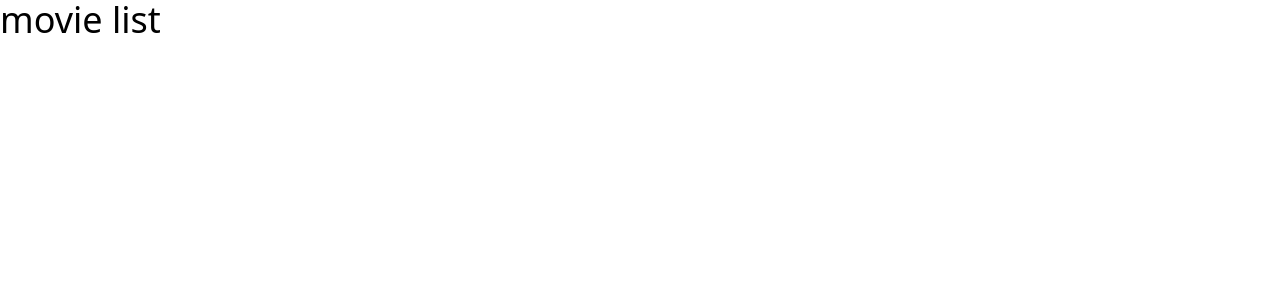
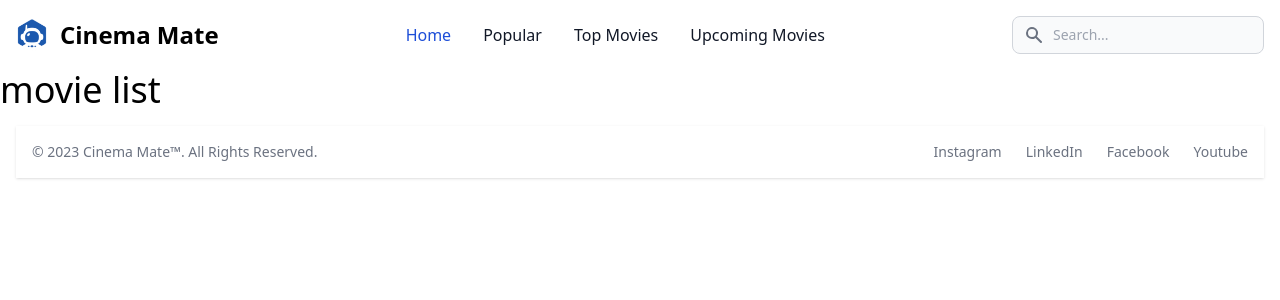
Before and after one commit to souravsarker2015/react_cinemate, a React (Create React App) app in the folder cinemate/: page / in a window 1280 px wide. Shown: the top 300 px of the page. Built offline with nearby package versions, Linux system fonts and the light colour scheme.

Commit message:
header footer added from flowbite tailwind css

```diff
--- a/cinemate/src/App.js
+++ b/cinemate/src/App.js
@@ -1,11 +1,14 @@
 import './App.css';
 
 import {AllRoutes} from "./route/AllRoutes";
+import {Footer, Header} from "./components";
 
 function App() {
     return (
         <div className="App">
+            <Header/>
             <AllRoutes/>
+            <Footer/>
         </div>
     );
 }
--- a/cinemate/src/components/Footer.js
+++ b/cinemate/src/components/Footer.js
@@ -1,7 +1,29 @@
+import {Link} from "react-router-dom";
+
 export const Footer = () => {
     return (
-        <footer>footer
 
+
+        <footer className="bg-white shadow m-4 dark:bg-gray-800">
+            <div className="w-full mx-auto max-w-screen-xl p-4 md:flex md:items-center md:justify-between"><span className="text-sm text-gray-500 sm:text-center dark:text-gray-400">© 2023 <Link to="/" className="hover:underline">Cinema Mate™</Link>. All Rights Reserved.</span>
+
+                <ul className="flex flex-wrap items-center mt-3 text-sm font-medium text-gray-500 dark:text-gray-400 sm:mt-0">
+                    <li>
+                        <a href="#" target={'_blank'} className="mr-4 hover:underline md:mr-6 ">Instagram</a>
+                    </li>
+                    <li>
+                        <a href="#" target={'_blank'} className="mr-4 hover:underline md:mr-6">LinkedIn</a>
+                    </li>
+                    <li>
+                        <a href="#" target={'_blank'} className="mr-4 hover:underline md:mr-6">Facebook</a>
+                    </li>
+                    <li>
+                        <a href="#" target={'_blank'} className="hover:underline">Youtube</a>
+                    </li>
+                </ul>
+            </div>
         </footer>
+
+
     );
 };
--- a/cinemate/src/components/Header.js
+++ b/cinemate/src/components/Header.js
@@ -1,6 +1,67 @@
+import Logo from '../assets/logo.png'
+import {Link,NavLink} from "react-router-dom";
+
 export const Header = () => {
     return (
-        <header>header
+        <header>
+
+            <nav className="bg-white border-gray-200 dark:bg-gray-900">
+                <div className="max-w-screen-xl flex flex-wrap items-center justify-between mx-auto p-4">
+                    <Link to={'/'} className="flex items-center">
+                        <img src={Logo} className="h-8 mr-3" alt="cinema-mate Logo"/>
+                        <span className="self-center text-2xl font-semibold whitespace-nowrap dark:text-white">Cinema Mate</span>
+                    </Link>
+
+                    <div className="flex md:order-2">
+                        <button type="button" data-collapse-toggle="navbar-search" aria-controls="navbar-search" aria-expanded="false" className="md:hidden text-gray-500 dark:text-gray-400 hover:bg-gray-100 dark:hover:bg-gray-700 focus:outline-none focus:ring-4 focus:ring-gray-200 dark:focus:ring-gray-700 rounded-lg text-sm p-2.5 mr-1">
+                            <svg className="w-5 h-5" aria-hidden="true" fill="currentColor" viewBox="0 0 20 20" xmlns="http://www.w3.org/2000/svg">
+                                <path fillRule="evenodd" d="M8 4a4 4 0 100 8 4 4 0 000-8zM2 8a6 6 0 1110.89 3.476l4.817 4.817a1 1 0 01-1.414 1.414l-4.816-4.816A6 6 0 012 8z" clipRule="evenodd"></path>
+                            </svg>
+                            <span className="sr-only">Search</span>
+                        </button>
+                        <div className="relative hidden md:block">
+                            <div className="absolute inset-y-0 left-0 flex items-center pl-3 pointer-events-none">
+                                <svg className="w-5 h-5 text-gray-500" aria-hidden="true" fill="currentColor" viewBox="0 0 20 20" xmlns="http://www.w3.org/2000/svg">
+                                    <path fillRule="evenodd" d="M8 4a4 4 0 100 8 4 4 0 000-8zM2 8a6 6 0 1110.89 3.476l4.817 4.817a1 1 0 01-1.414 1.414l-4.816-4.816A6 6 0 012 8z" clipRule="evenodd"></path>
+                                </svg>
+                                <span className="sr-only">Search icon</span>
+                            </div>
+                            <input type="text" id="search-navbar" className="block w-full p-2 pl-10 text-sm text-gray-900 border border-gray-300 rounded-lg bg-gray-50 focus:ring-blue-500 focus:border-blue-500 dark:bg-gray-700 dark:border-gray-600 dark:placeholder-gray-400 dark:text-white dark:focus:ring-blue-500 dark:focus:border-blue-500" placeholder="Search..."/>
+                        </div>
+                        <button data-collapse-toggle="navbar-search" type="button" className="inline-flex items-center p-2 text-sm text-gray-500 rounded-lg md:hidden hover:bg-gray-100 focus:outline-none focus:ring-2 focus:ring-gray-200 dark:text-gray-400 dark:hover:bg-gray-700 dark:focus:ring-gray-600" aria-controls="navbar-search" aria-expanded="false">
+                            <span className="sr-only">Open menu</span>
+                            <svg className="w-6 h-6" aria-hidden="true" fill="currentColor" viewBox="0 0 20 20" xmlns="http://www.w3.org/2000/svg">
+                                <path fillRule="evenodd" d="M3 5a1 1 0 011-1h12a1 1 0 110 2H4a1 1 0 01-1-1zM3 10a1 1 0 011-1h12a1 1 0 110 2H4a1 1 0 01-1-1zM3 15a1 1 0 011-1h12a1 1 0 110 2H4a1 1 0 01-1-1z" clipRule="evenodd"></path>
+                            </svg>
+                        </button>
+                    </div>
+                    <div className="items-center justify-between hidden w-full md:flex md:w-auto md:order-1" id="navbar-search">
+                        <div className="relative mt-3 md:hidden">
+                            <div className="absolute inset-y-0 left-0 flex items-center pl-3 pointer-events-none">
+                                <svg className="w-5 h-5 text-gray-500" aria-hidden="true" fill="currentColor" viewBox="0 0 20 20" xmlns="http://www.w3.org/2000/svg">
+                                    <path fillRule="evenodd" d="M8 4a4 4 0 100 8 4 4 0 000-8zM2 8a6 6 0 1110.89 3.476l4.817 4.817a1 1 0 01-1.414 1.414l-4.816-4.816A6 6 0 012 8z" clipRule="evenodd"></path>
+                                </svg>
+                            </div>
+                            <input type="text" id="search-navbar" className="block w-full p-2 pl-10 text-sm text-gray-900 border border-gray-300 rounded-lg bg-gray-50 focus:ring-blue-500 focus:border-blue-500 dark:bg-gray-700 dark:border-gray-600 dark:placeholder-gray-400 dark:text-white dark:focus:ring-blue-500 dark:focus:border-blue-500" placeholder="Search..."/>
+                        </div>
+                        <ul className="flex flex-col p-4 md:p-0 mt-4 font-medium border border-gray-100 rounded-lg bg-gray-50 md:flex-row md:space-x-8 md:mt-0 md:border-0 md:bg-white dark:bg-gray-800 md:dark:bg-gray-900 dark:border-gray-700">
+                            <li>
+                                <NavLink to={'/'} className="block py-2 pl-3 pr-4 text-white bg-blue-700 rounded md:bg-transparent md:text-blue-700 md:p-0 md:dark:text-blue-500"  end>Home</NavLink>
+                            </li>
+                            <li>
+                                <NavLink to={'/movies/popular'} className="block py-2 pl-3 pr-4 text-gray-900 rounded hover:bg-gray-100 md:hover:bg-transparent md:hover:text-blue-700 md:p-0 md:dark:hover:text-blue-500 dark:text-white dark:hover:bg-gray-700 dark:hover:text-white md:dark:hover:bg-transparent dark:border-gray-700">Popular</NavLink>
+                            </li>
+                            <li>
+                                <NavLink to={'/movies/top'} className="block py-2 pl-3 pr-4 text-gray-900 rounded hover:bg-gray-100 md:hover:bg-transparent md:hover:text-blue-700 md:p-0 dark:text-white md:dark:hover:text-blue-500 dark:hover:bg-gray-700 dark:hover:text-white md:dark:hover:bg-transparent dark:border-gray-700">Top Movies</NavLink>
+                            </li>
+                            <li>
+                                <NavLink to={'/movies/upcoming'} className="block py-2 pl-3 pr-4 text-gray-900 rounded hover:bg-gray-100 md:hover:bg-transparent md:hover:text-blue-700 md:p-0 dark:text-white md:dark:hover:text-blue-500 dark:hover:bg-gray-700 dark:hover:text-white md:dark:hover:bg-transparent dark:border-gray-700">Upcoming Movies</NavLink>
+                            </li>
+                        </ul>
+                    </div>
+                </div>
+            </nav>
+
 
         </header>
     );
```
